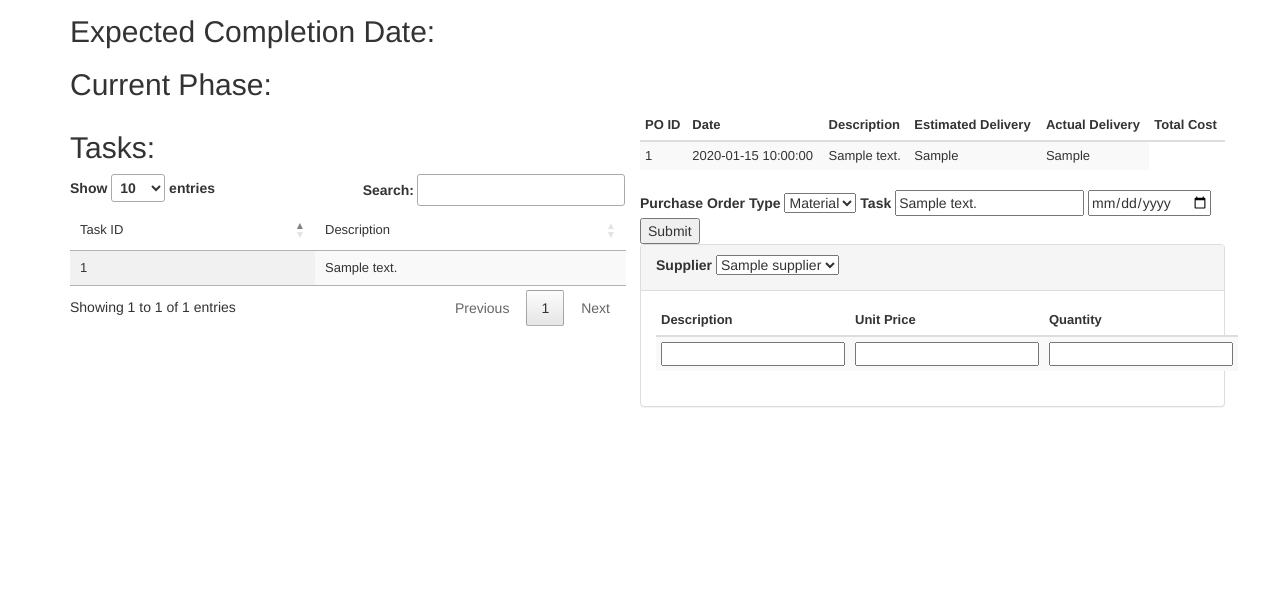
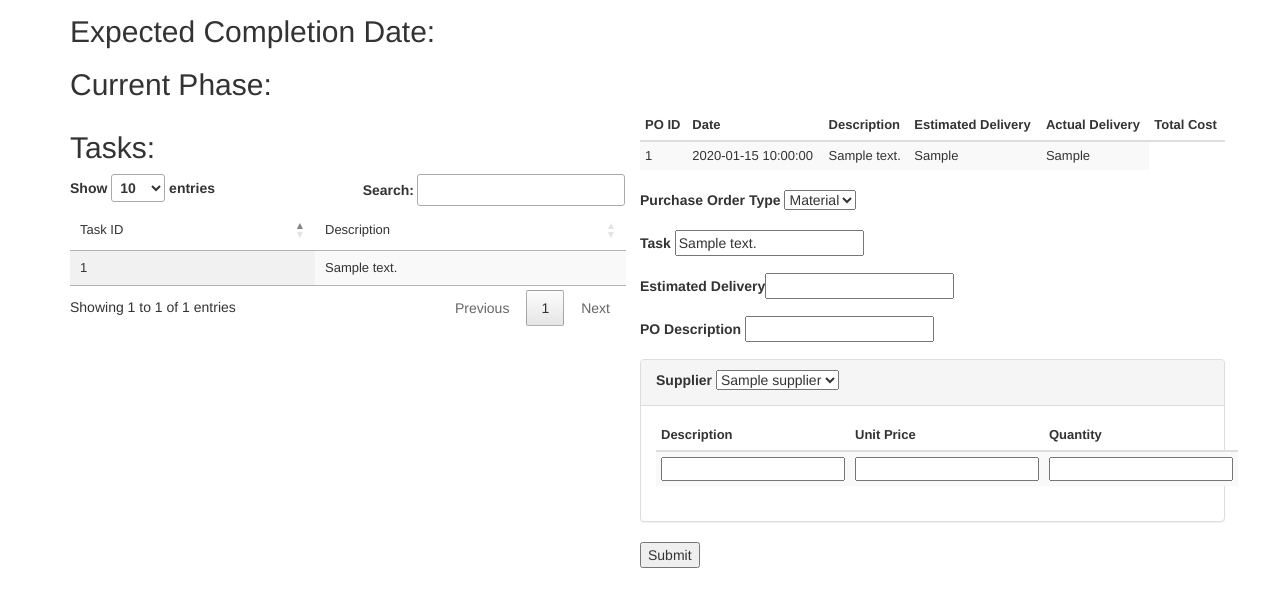
Before and after one commit to mchmilar/comp353-main, a PHP site: page /projects/view/1 in a window 1280 px wide. Shown: the part 150-757 px from the top of the page. Run offline with PHP 8.4, Linux system fonts and the light colour scheme; tables that the repository leaves empty or names only in its code hold one stand-in row (values such as "Sample post"); a stand-in replaces the project's code that opens the database connection; some libraries are stand-ins or nearby versions.

Commit message:
create po part 1

```diff
--- a/application/controllers/pos.php
+++ b/application/controllers/pos.php
@@ -22,6 +22,30 @@
         $this->task = new Task($this->db);
     }
 
+    public function addPO($pid) {
+        $taskId = $_POST['task-id'];
+        $estDelivery = $_POST['est-delivery'];
+        $poDesc = $_POST['po-description'];
+
+        if ($_POST['po-type'] === 'material') {
+            $desc = $_POST['description'];
+            $price = $_POST['unit-price'];
+            $qty = $_POST['quantity'];
+
+            if ($desc != null
+                && $price != null
+                && $qty != null
+                && $taskId != null
+                && $estDelivery != null
+                && $poDesc != null) {
+                $poid = $this->po->createPO($poDesc, $estDelivery);
+            } else {
+                $_SESSION["addPoError"] = "Incomplete PO";
+                //die(header("location:" . URL_WITH_INDEX_FILE . 'projects/view/' . $pid . "?addPoFailed=true&reason=incomplete"));
+            }
+        }
+        header('location: ' . URL_WITH_INDEX_FILE . 'projects/view/' . $pid);
+    }
 
 
     public function ajaxPOsTaskProj($pid, $tid) {
--- a/application/controllers/projects.php
+++ b/application/controllers/projects.php
@@ -25,31 +25,14 @@
         require APP . '/model/task.php';
         require APP . '/model/supplier.php';
         require APP . '/model/contractor.php';
-        require APP . '/model/po.php';
         // create new "model" (and pass the database connection)
         $this->project = new Project($this->db);
         $this->customer = new Customer($this->db);
         $this->task = new Task($this->db);
         $this->supplier = new Supplier($this->db);
         $this->contractor = new Contractor($this->db);
-        $this->po = new PO($this->db);
     }
 
-    public function addPO($pid) {
-        if ($_POST['po-type'] === 'material') {
-            $desc = $_POST['description'];
-            $price = $_POST['unit-price'];
-            $qty = $_POST['quantity'];
-
-            if ($desc != null && $price != null && $qty != null) {
-                $this->po->createPO();
-            } else {
-                $_SESSION["addPoError"] = "Incomplete PO";
-                //die(header("location:" . URL_WITH_INDEX_FILE . 'projects/view/' . $pid . "?addPoFailed=true&reason=incomplete"));
-            }
-        }
-        header('location: ' . URL_WITH_INDEX_FILE . 'projects/view/' . $pid);
-    }
 
     public function index()
     {
--- a/application/model/po.php
+++ b/application/model/po.php
@@ -30,4 +30,26 @@
         return $query->fetchAll();
     }
 
+    public function createPO($poDesc, $estDelivery) {
+        // get po id number to use
+        $poid = $this->nextPOID();
+        $today = date("Y-m-d");
+        $sql = "INSERT INTO po (poid, purchase_date, description, est_delivery)
+                VALUES (:poid, :purchase_date, :description, :est_delivery)";
+        $query = $this->db->prepare($sql);
+        $parameters = array(':purchase_date' => $today, ':description' => $poDesc, ':est_delivery' => $estDelivery, ':poid' => $poid);
+     //   echo '[ PDO DEBUG ]: ' . debugPDO($sql, $parameters);  exit();
+        $query->execute($parameters);
+
+        return $poid;
+    }
+
+    public function nextPOID() {
+        $sql = "SELECT max(poid) as poid FROM po";
+        $query = $this->db->prepare($sql);
+        $query->execute();
+        $po = $query->fetch();
+        return $po->poid;
+    }
+
 }
--- a/application/views/_templates/footer.php
+++ b/application/views/_templates/footer.php
@@ -24,6 +24,8 @@
     <!-- our JavaScript -->
     <script src="/public/js/application.js"></script>
 
+    <!-- JQuery UI -->
+    <script src="https://code.jquery.com/ui/1.12.1/jquery-ui.js"></script>
 
 
 <?php
--- a/application/views/_templates/header.php
+++ b/application/views/_templates/header.php
@@ -24,6 +24,7 @@
     <link href="/public/css/style.css" rel="stylesheet">
     <link href="/public/css/bootstrap.min.css" rel="stylesheet">
     <link rel="stylesheet" type="text/css" href="//cdn.datatables.net/1.10.13/css/jquery.dataTables.min.css"/>
+    <link rel="stylesheet" href="//code.jquery.com/ui/1.12.1/themes/base/jquery-ui.css">
 
 </head>
 <body>
--- a/application/views/_templates/view_project.php
+++ b/application/views/_templates/view_project.php
@@ -69,17 +69,34 @@
 
             <!-- Create PO for selected task -->
             <div class="row" id="quote-builder">
-                <form data-parsley-validate action="<?php echo URL_WITH_INDEX_FILE; ?>projects/addPO/<?php echo $pid ?>" method="POST">
+                <form data-parsley-validate action="<?php echo URL_WITH_INDEX_FILE; ?>pos/addPO/<?php echo $pid ?>" method="POST">
+
+                    <!-- Type -->
+                    <div class="form-group">
                         <label>Purchase Order Type</label>
                         <select id="po-type-select" name="po-type">
                             <option value="material">Material</option>
                             <option value="labour">Labour</option>
                         </select>
+                    </div>
+
+                    <!-- Task -->
+                    <div class="form-group">
                         <label>Task</label>
                         <input class="po-task-type-textbox" type="text" name="task-description" value="Foundation" readonly>
                         <input id="hidden-task-id" type="hidden" name="task-id">
-                    <input name="est_delivery" type="date">
-                    <input type="submit" name="submit_add_project" value="Submit" />
+                    </div>
+
+                    <!-- Estimated Delivery -->
+                    <div class="form-group">
+                        <label>Estimated Delivery</label><input type="text" id="est-delivery" name="est-delivery">
+                    </div>
+
+                    <!-- PO Description -->
+                    <div class="form-group">
+                        <label>PO Description</label>
+                        <input name="po-description" type="text">
+                    </div>
 
                     <!-- Material PO -->
                     <div id="project-task-material-po" class="panel panel-default po-content invisible-panel">
@@ -145,6 +162,11 @@
                             </div>
                         </div>
                     </div>
+
+                    <!-- submit -->
+                    <div class="form-group">
+                        <input type="submit" name="submit_add_project" value="Submit" />
+                    </div>
                 </form>
             </div>
         </div>
--- a/public/js/projects/view.js
+++ b/public/js/projects/view.js
@@ -6,6 +6,9 @@
 
     displayPoForm("#po-type-select");
     taskRowClick("#tasks-table > tbody > tr:nth-child(1)");
+    $( "#est-delivery" ).datepicker({
+        dateFormat: 'yy-mm-dd'
+    });
 } );
 
 // Display correct PO form in project view
```
Lines whose indentation alone changed are shown as unchanged.
